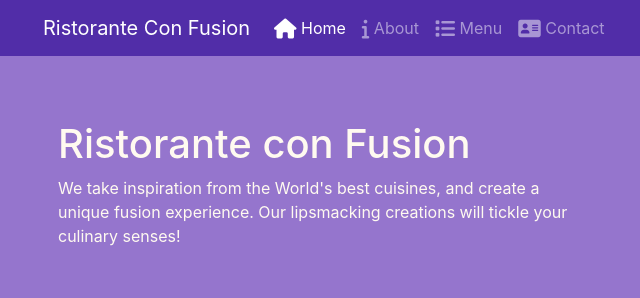
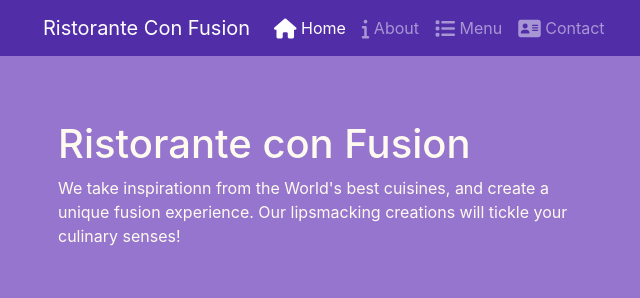
Before and after one commit to Raghav10026/Bootstrap-Course-1, a website: page index.html in a window 1280 px wide. Shown: the top 298 px of the page, 42-682 px from the left. Drawn offline with nearby package versions, Linux system fonts and the light colour scheme.

Commit message:
Description

```diff
--- a/index.html
+++ b/index.html
@@ -43,7 +43,7 @@
             <div class="row row-header">
                 <div class="col-12 col-sm-6">
                     <h1>Ristorante con Fusion</h1>
-                    <p>We take inspiration from the World's best cuisines, and create a unique fusion experience. Our lipsmacking creations will tickle your culinary senses!</p>
+                    <p>We take inspirationn from the World's best cuisines, and create a unique fusion experience. Our lipsmacking creations will tickle your culinary senses!</p>
                 </div>
                 <div class="col-12 col-sm">
                 </div>
```
